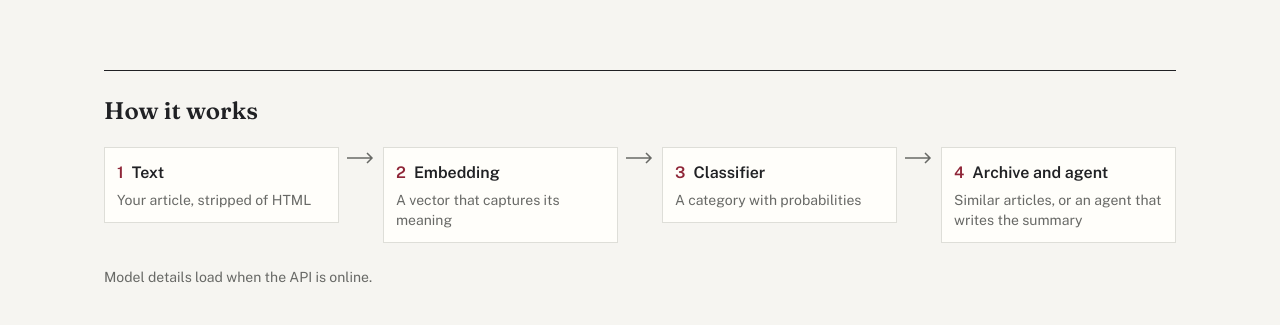
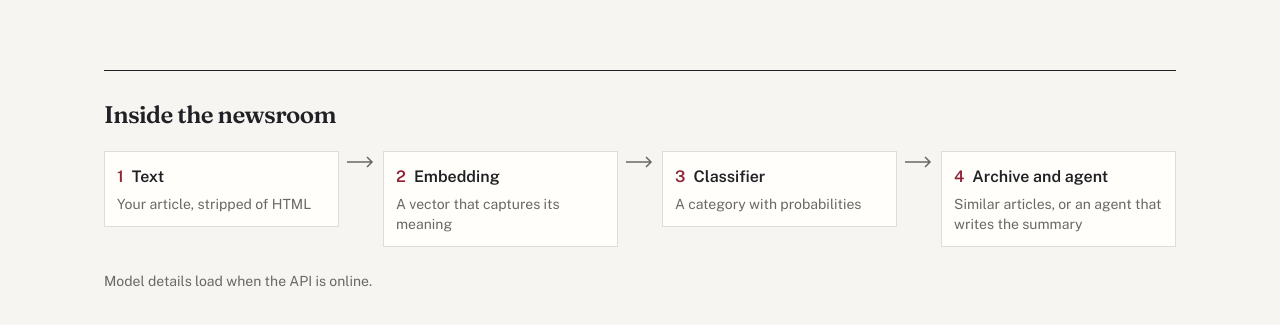
Before and after one commit to reham0138/news-classification-recommendation-summary, a React (Vite) app in the folder frontend/: page / in a window 1280 px wide. Shown: the part 1961-2286 px from the top of the page. Built offline with nearby package versions, Linux system fonts and the light colour scheme; no server answers.

Commit message:
Polish newsroom cards and controls

```diff
--- a/frontend/src/components/Footer.tsx
+++ b/frontend/src/components/Footer.tsx
@@ -15,8 +15,8 @@ const Arrow = () => (
 
 export default function Footer({ meta }: { meta: Meta | null }) {
   return (
-    <footer className="rule-double mt-20 pb-12 pt-6">
-      <h2 className="font-serif text-2xl font-semibold">How it works</h2>
+    <footer className="rule-double mt-20 pb-12 pt-7">
+      <h2 className="font-serif text-2xl font-semibold tracking-tight">Inside the newsroom</h2>
       <ol className="mt-5 flex flex-col items-stretch gap-2 md:flex-row md:items-start">
         {STEPS.flatMap(([title, body], i) => [
           i > 0 && <li key={`a${i}`} aria-hidden className="flex items-center justify-center md:pt-1"><Arrow /></li>,
```
